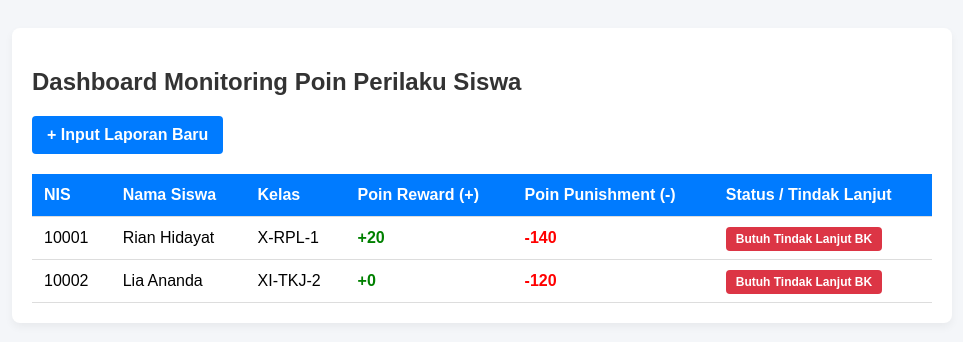
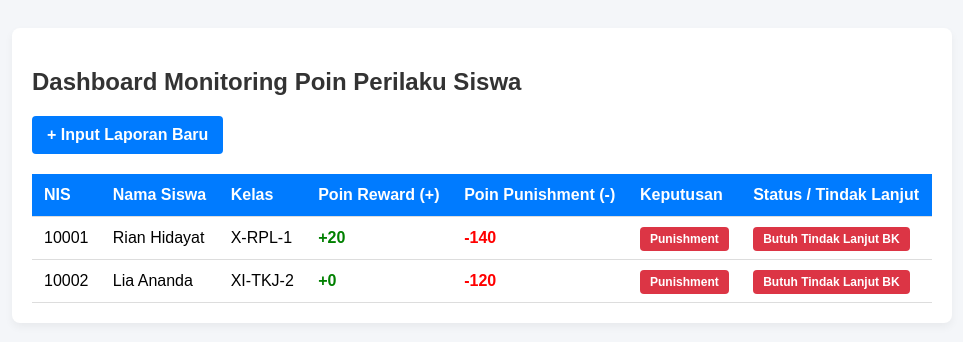
Before and after one commit to asep2205/Skripsi, a PHP site: page /dashboard.php in a window 1280 px wide. Shown: the top 342 px of the page, without its empty margins (158-1121 px from the left). Run offline with PHP 8.4, Linux system fonts and the light colour scheme; data comes from the database, SQL or seed files in the repository.

Commit message:
fixing code

```diff
--- a/dashboard.php
+++ b/dashboard.php
@@ -36,6 +36,7 @@ include 'config.php';
                 <th>Kelas</th>
                 <th>Poin Reward (+)</th>
                 <th>Poin Punishment (-)</th>
+                <th>Keputusan</th>
                 <th>Status / Tindak Lanjut</th>
             </tr>
         </thead>
@@ -43,10 +44,22 @@ include 'config.php';
             <?php
             $query = mysqli_query($conn, "SELECT * FROM siswa");
             while ($row = mysqli_fetch_assoc($query)) {
+                $reward = $row['total_poin_reward'];
+                $punishment = $row['total_poin_punishment'];
+
+                // Keputusan berdasarkan perbandingan poin reward vs punishment
+                if ($reward > $punishment) {
+                    $keputusan = "<span class='badge badge-success'>Reward</span>";
+                } elseif ($punishment > $reward) {
+                    $keputusan = "<span class='badge badge-danger'>Punishment</span>";
+                } else {
+                    $keputusan = "<span class='badge badge-warning'>Seimbang</span>";
+                }
+
                 // Logika status ambang batas
-                if ($row['total_poin_punishment'] >= 50) {
+                if ($punishment >= 50) {
                     $status = "<span class='badge badge-danger'>Butuh Tindak Lanjut BK</span>";
-                } elseif ($row['total_poin_punishment'] >= 20) {
+                } elseif ($punishment >= 20) {
                     $status = "<span class='badge badge-warning'>Peringatan Ringan</span>";
                 } else {
                     $status = "<span class='badge badge-success'>Aman</span>";
@@ -56,8 +69,9 @@ include 'config.php';
                         <td>{$row['nis']}</td>
                         <td>{$row['nama_siswa']}</td>
                         <td>{$row['kelas']}</td>
-                        <td><strong style='color:green;'>+{$row['total_poin_reward']}</strong></td>
-                        <td><strong style='color:red;'>-{$row['total_poin_punishment']}</strong></td>
+                        <td><strong style='color:green;'>+{$reward}</strong></td>
+                        <td><strong style='color:red;'>-{$punishment}</strong></td>
+                        <td>$keputusan</td>
                         <td>$status</td>
                       </tr>";
             }
```
Also changed, not shown: input_laporan.php (+27 -7 lines), nlp_engine.php (+20 -1 lines).
